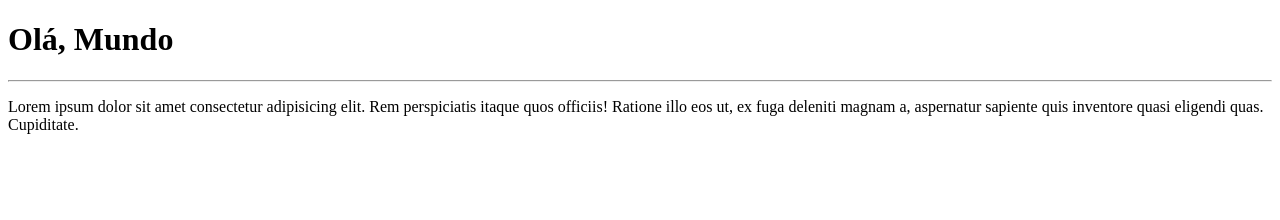
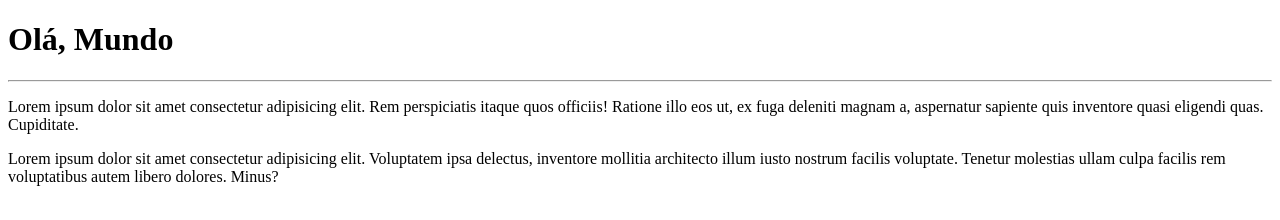
Before and after one commit to RobsonBorges08/Ola-Mundo, a plain HTML site: page site-exemplo/index.html in a window 1280 px wide. Drawn offline with Linux system fonts and the light colour scheme.

Commit message:
Adicionado parágrafo

```diff
--- a/site-exemplo/index.html
+++ b/site-exemplo/index.html
@@ -11,5 +11,7 @@
     <hr>
     <p>Lorem ipsum dolor sit amet consectetur adipisicing elit. Rem perspiciatis itaque quos officiis! Ratione illo eos ut, ex fuga deleniti magnam a, aspernatur sapiente quis inventore quasi eligendi quas. Cupiditate.</p>
 
+    <p>Lorem ipsum dolor sit amet consectetur adipisicing elit. Voluptatem ipsa delectus, inventore mollitia architecto illum iusto nostrum facilis voluptate. Tenetur molestias ullam culpa facilis rem voluptatibus autem libero dolores. Minus?</p>
+
 </body>
 </html>
```
